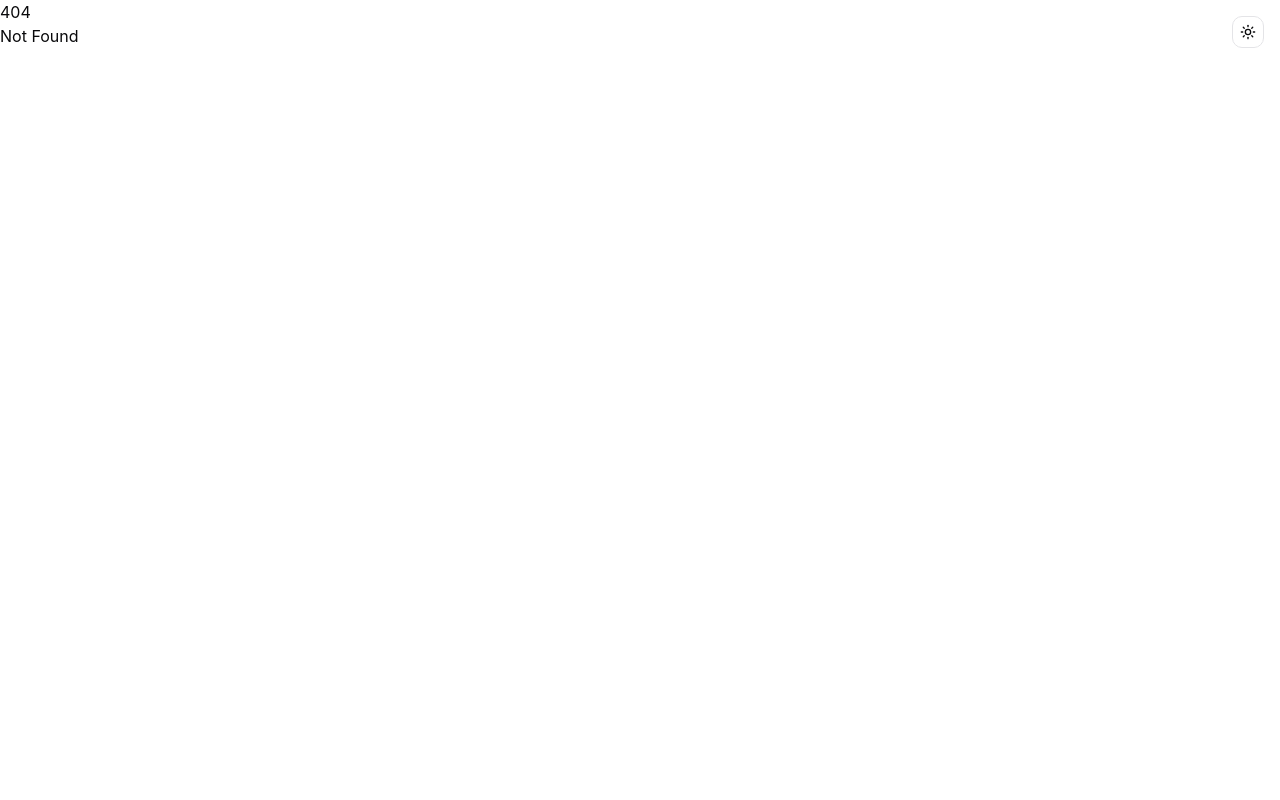
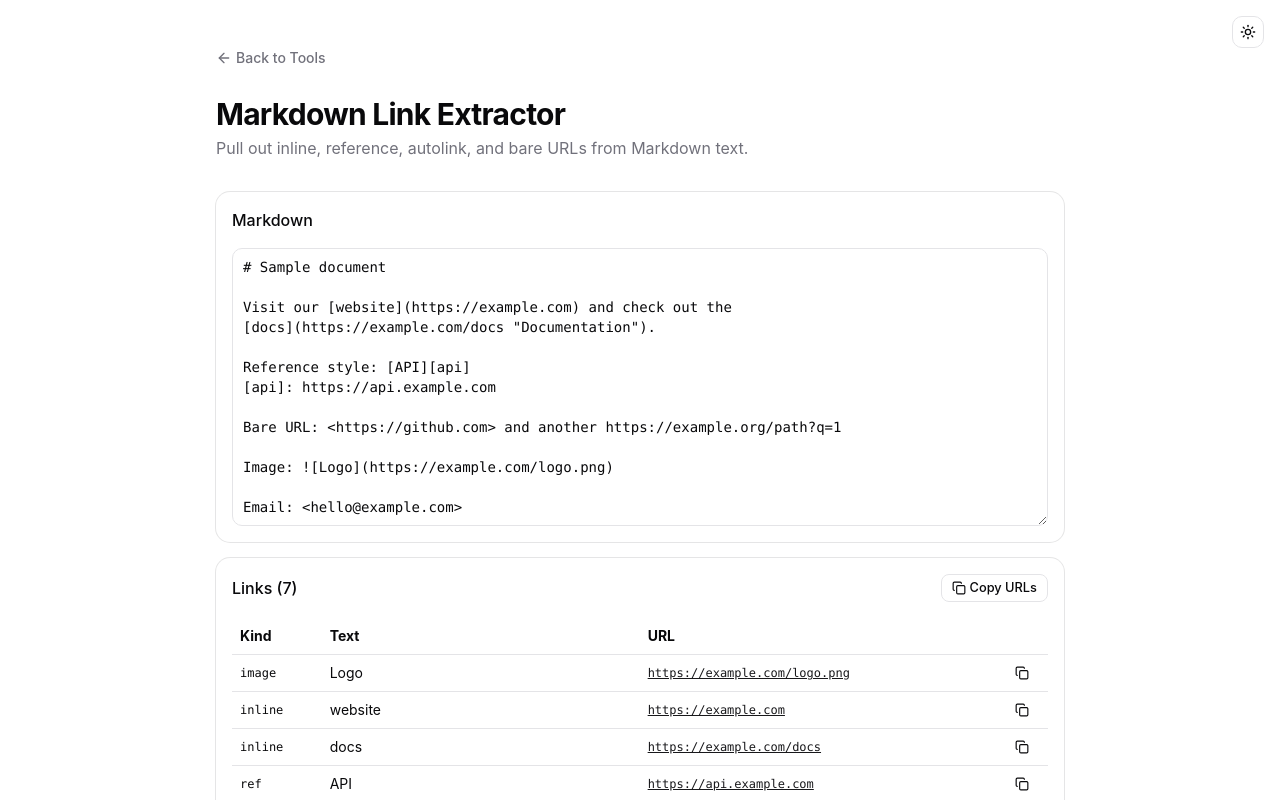
Before and after one commit to orykr/tool.ory.kr, a SvelteKit app in the folder frontend/: page /md-links in a window 1280 px wide. Before the commit this address had no page. Shown: the top 800 px of the page. Built offline with nearby package versions, Linux system fonts and the light colour scheme.

Commit message:
feat(md-links): add Markdown link extractor (inline/ref/auto/raw)

```diff
--- a/frontend/src/routes/+page.svelte
+++ b/frontend/src/routes/+page.svelte
@@ -556,6 +556,11 @@
 			href: "/csv-md",
 			title: "CSV → Markdown Table",
 			description: "Convert CSV into a Markdown table with alignment and padding."
+		},
+		{
+			href: "/md-links",
+			title: "Markdown Link Extractor",
+			description: "Pull inline, reference, autolink, and bare URLs from Markdown."
 		}
 	];
 </script>
--- /dev/null
+++ b/frontend/src/routes/md-links/+page.svelte
@@ -0,0 +1,161 @@
+<script lang="ts">
+	import * as Card from "$lib/components/ui/card/index.js";
+	import { Button } from "$lib/components/ui/button/index.js";
+	import { Textarea } from "$lib/components/ui/textarea/index.js";
+	import ArrowLeft from "@lucide/svelte/icons/arrow-left";
+	import Copy from "@lucide/svelte/icons/copy";
+	import Check from "@lucide/svelte/icons/check";
+
+	const SAMPLE = `# Sample document
+
+Visit our [website](https://example.com) and check out the
+[docs](https://example.com/docs "Documentation").
+
+Reference style: [API][api]
+[api]: https://api.example.com
+
+Bare URL: <https://github.com> and another https://example.org/path?q=1
+
+Image: ![Logo](https://example.com/logo.png)
+
+Email: <hello@example.com>`;
+
+	let input = $state(SAMPLE);
+
+	type Link = { kind: "inline" | "image" | "ref" | "auto" | "raw"; text: string; url: string; title?: string };
+
+	let links = $derived.by(() => {
+		const out: Link[] = [];
+		const seen = new Set<string>();
+
+		// Reference definitions: [id]: url "title"
+		const refs = new Map<string, { url: string; title?: string }>();
+		const refDefRe = /^\s*\[([^\]]+)\]:\s*<?([^\s>]+)>?(?:\s+"([^"]*)")?$/gm;
+		let m: RegExpExecArray | null;
+		while ((m = refDefRe.exec(input)) !== null) {
+			refs.set(m[1].toLowerCase(), { url: m[2], title: m[3] });
+		}
+
+		// Inline images
+		const imgRe = /!\[([^\]]*)\]\(([^)\s]+)(?:\s+"([^"]*)")?\)/g;
+		while ((m = imgRe.exec(input)) !== null) {
+			out.push({ kind: "image", text: m[1], url: m[2], title: m[3] });
+		}
+
+		// Inline links (excluding images)
+		const inlineRe = /(?<!!)\[([^\]]+)\]\(([^)\s]+)(?:\s+"([^"]*)")?\)/g;
+		while ((m = inlineRe.exec(input)) !== null) {
+			out.push({ kind: "inline", text: m[1], url: m[2], title: m[3] });
+		}
+
+		// Reference-style links: [text][id]
+		const refUseRe = /\[([^\]]+)\]\[([^\]]*)\]/g;
+		while ((m = refUseRe.exec(input)) !== null) {
+			const id = (m[2] || m[1]).toLowerCase();
+			const def = refs.get(id);
+			if (def) out.push({ kind: "ref", text: m[1], url: def.url, title: def.title });
+		}
+
+		// Autolinks <https://...>
+		const autoRe = /<((?:https?|mailto):[^>\s]+)>/g;
+		while ((m = autoRe.exec(input)) !== null) {
+			out.push({ kind: "auto", text: m[1], url: m[1] });
+		}
+
+		// Bare URLs
+		const bareRe = /(?:^|[\s])(https?:\/\/[^\s<>\)\]"]+)/g;
+		while ((m = bareRe.exec(input)) !== null) {
+			out.push({ kind: "raw", text: m[1], url: m[1] });
+		}
+
+		// Dedupe by kind+url
+		const filtered: Link[] = [];
+		for (const l of out) {
+			const key = `${l.kind}::${l.url}::${l.text}`;
+			if (seen.has(key)) continue;
+			seen.add(key);
+			filtered.push(l);
+		}
+		return filtered;
+	});
+
+	let copied = $state<string | null>(null);
+	async function copy(key: string, value: string) {
+		await navigator.clipboard.writeText(value);
+		copied = key;
+		setTimeout(() => (copied = null), 1200);
+	}
+
+	function copyAllUrls() {
+		copy("all", links.map((l) => l.url).join("\n"));
+	}
+</script>
+
+<main class="container mx-auto max-w-4xl px-6 py-12">
+	<nav class="mb-6">
+		<a
+			href="/"
+			class="text-muted-foreground hover:text-foreground inline-flex items-center gap-1 text-sm font-medium transition-colors"
+		>
+			<ArrowLeft class="h-4 w-4" />
+			Back to Tools
+		</a>
+	</nav>
+
+	<header class="mb-8">
+		<h1 class="text-3xl font-bold tracking-tight">Markdown Link Extractor</h1>
+		<p class="text-muted-foreground mt-1">
+			Pull out inline, reference, autolink, and bare URLs from Markdown text.
+		</p>
+	</header>
+
+	<Card.Root class="mb-4">
+		<Card.Header><Card.Title class="text-base">Markdown</Card.Title></Card.Header>
+		<Card.Content>
+			<Textarea bind:value={input} class="min-h-48 font-mono text-sm" />
+		</Card.Content>
+	</Card.Root>
+
+	<Card.Root>
+		<Card.Header class="flex flex-row items-center justify-between">
+			<Card.Title class="text-base">Links ({links.length})</Card.Title>
+			<Button variant="outline" size="sm" onclick={copyAllUrls} disabled={!links.length}>
+				{#if copied === "all"}<Check />Copied{:else}<Copy />Copy URLs{/if}
+			</Button>
+		</Card.Header>
+		<Card.Content>
+			{#if links.length === 0}
+				<p class="text-muted-foreground text-sm">No links found.</p>
+			{:else}
+				<table class="w-full text-sm">
+					<thead>
+						<tr class="border-b text-left">
+							<th class="px-2 py-2">Kind</th>
+							<th class="px-2 py-2">Text</th>
+							<th class="px-2 py-2">URL</th>
+							<th></th>
+						</tr>
+					</thead>
+					<tbody>
+						{#each links as l, i (i)}
+							<tr class="border-b last:border-0">
+								<td class="px-2 py-1 font-mono text-xs">{l.kind}</td>
+								<td class="px-2 py-1 break-all">{l.text}</td>
+								<td class="px-2 py-1 font-mono text-xs break-all">
+									<a href={l.url} target="_blank" rel="noopener" class="text-primary underline">
+										{l.url}
+									</a>
+								</td>
+								<td class="px-2 py-1 text-right">
+									<Button variant="ghost" size="sm" onclick={() => copy(`l${i}`, l.url)}>
+										{#if copied === `l${i}`}<Check />{:else}<Copy />{/if}
+									</Button>
+								</td>
+							</tr>
+						{/each}
+					</tbody>
+				</table>
+			{/if}
+		</Card.Content>
+	</Card.Root>
+</main>
```
